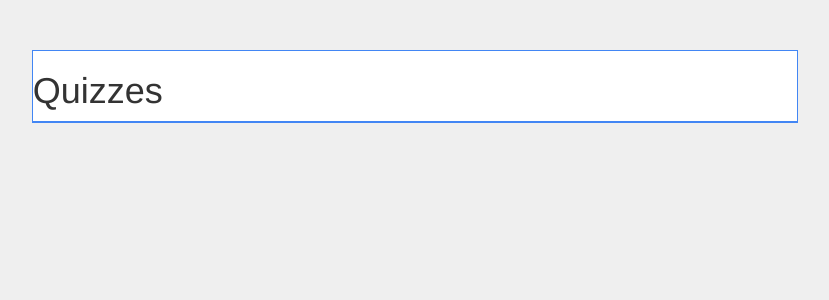
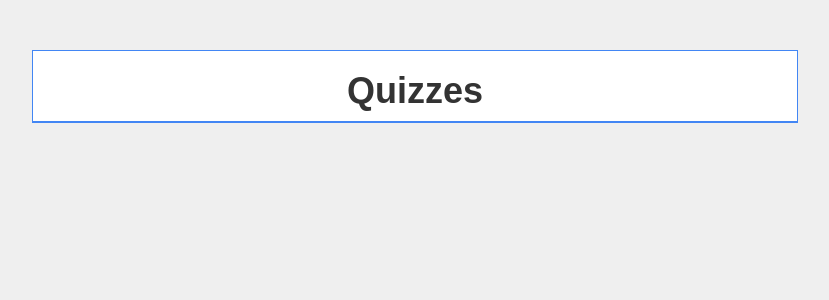
Before and after one commit to Bojanvas/quiz, a Node server app: page / in a window 1280 px wide. Shown: the part 91-391 px from the top of the page, without its empty margins (225-1054 px from the left). Run offline with Node 20, Linux system fonts and the light colour scheme; data that the repository does not hold is empty; some libraries are stand-ins or nearby versions.

Commit message:
Add files via upload

```diff
--- a/public/style.css
+++ b/public/style.css
@@ -76,7 +76,7 @@ header .headwrap {
     border-bottom: 1px solid #4286f4;
 }
 
-.headline h3 {
+.headline h1 {
     font-family: Arial, Helvetica, sans-serif;
     text-align: center;
     font-weight: 600;
```
